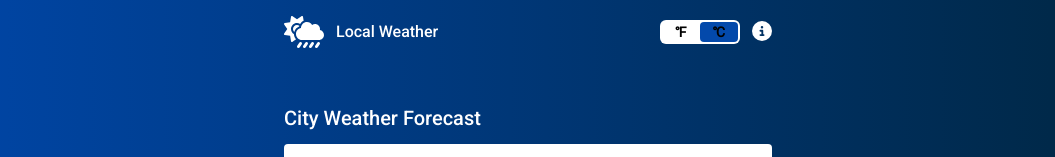
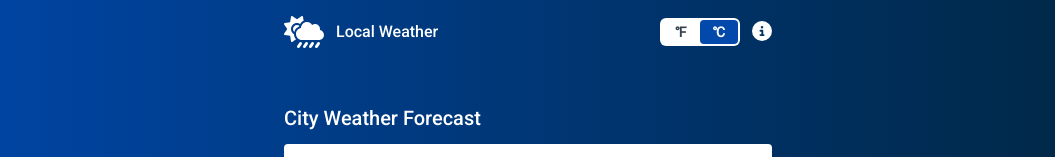
Before and after one commit to dimashilmawan/weather-app-vue, a Vue app: page / in a window 1280 px wide. Shown: the top 157 px of the page, without its empty margins (112-1167 px from the left). Built offline with nearby package versions, Linux system fonts and the light colour scheme.

Commit message:
store toggle temp in localstorage

```diff
--- a/src/App.vue
+++ b/src/App.vue
@@ -6,13 +6,19 @@ import { Transition, provide, ref } from "vue";
 
 const isCelsius = ref(true);
 
-const toggleTemperature = () => {
+const toggleTemp = () => {
   isCelsius.value = !isCelsius.value;
+  localStorage.setItem("isCelsius", JSON.stringify(isCelsius.value));
+};
+
+const loadToggleTemp = (value) => {
+  isCelsius.value = value;
 };
 
 provide("isCelsius", {
   isCelsius,
-  toggleTemperature,
+  toggleTemp,
+  loadToggleTemp,
 });
 </script>
 
--- a/src/components/NavBar.vue
+++ b/src/components/NavBar.vue
@@ -28,7 +28,7 @@
 </template>
 
 <script setup>
-import { computed, inject, onMounted, ref } from "vue";
+import { computed, onMounted, ref } from "vue";
 import { RouterLink, useRoute } from "vue-router";
 import { useToast } from "vue-toastification";
 import ModalWrapper from "./ModalWrapper.vue";
--- a/src/components/ToggleTemp.vue
+++ b/src/components/ToggleTemp.vue
@@ -1,20 +1,22 @@
 <template>
   <label class="inline-flex cursor-pointer select-none items-center">
-    <input type="checkbox" class="sr-only" @change="toggleTemperature" />
-    <div class="h-6 w-20 rounded-md bg-white p-0.5 text-black">
-      <div class="relative flex h-full items-center justify-center">
+    <input type="checkbox" class="sr-only" @change="toggleTemp" />
+    <div
+      class="flex h-7 w-20 items-center rounded-md bg-white p-0.5 text-black"
+    >
+      <div class="relative flex h-full w-full items-center justify-center">
         <div
           :class="`absolute left-0 top-0 z-30 h-full w-1/2 rounded-[4px] bg-[rgba(0,71,171,0.99)]  transition-all ${isCelsius ? 'translate-x-full' : ''}`"
         >
           &nbsp;
         </div>
         <div
-          :class="`relative z-50 flex flex-1 items-center justify-center text-sm font-bold`"
+          :class="`relative z-50 flex flex-1 items-center justify-center text-sm font-bold transition-all ${isCelsius ? 'text-gray-700' : 'text-white'}`"
         >
           ℉
         </div>
         <div
-          class="relative z-50 flex flex-1 items-center justify-center text-sm font-bold"
+          :class="`relative z-50 flex flex-1 items-center justify-center text-sm font-bold transition-all ${isCelsius ? 'text-white' : 'text-gray-700'}`"
         >
           ℃
         </div>
@@ -23,7 +25,13 @@
   </label>
 </template>
 <script setup>
-import { inject, ref } from "vue";
+import { inject, onMounted, watch } from "vue";
 
-const { isCelsius, toggleTemperature } = inject("isCelsius");
+const { isCelsius, toggleTemp, loadToggleTemp } = inject("isCelsius");
+
+onMounted(() => {
+  if (localStorage.getItem("isCelsius")) {
+    loadToggleTemp(JSON.parse(localStorage.getItem("isCelsius")));
+  }
+});
 </script>
```
